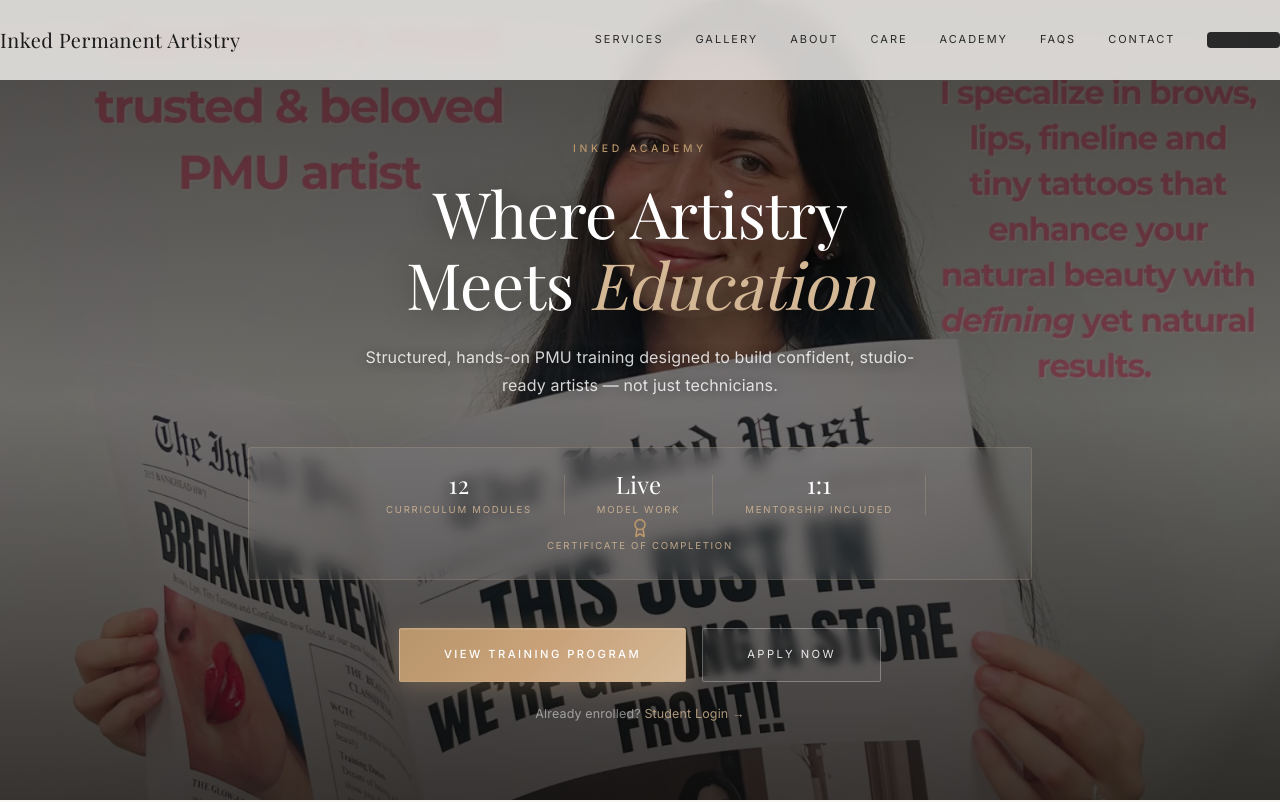
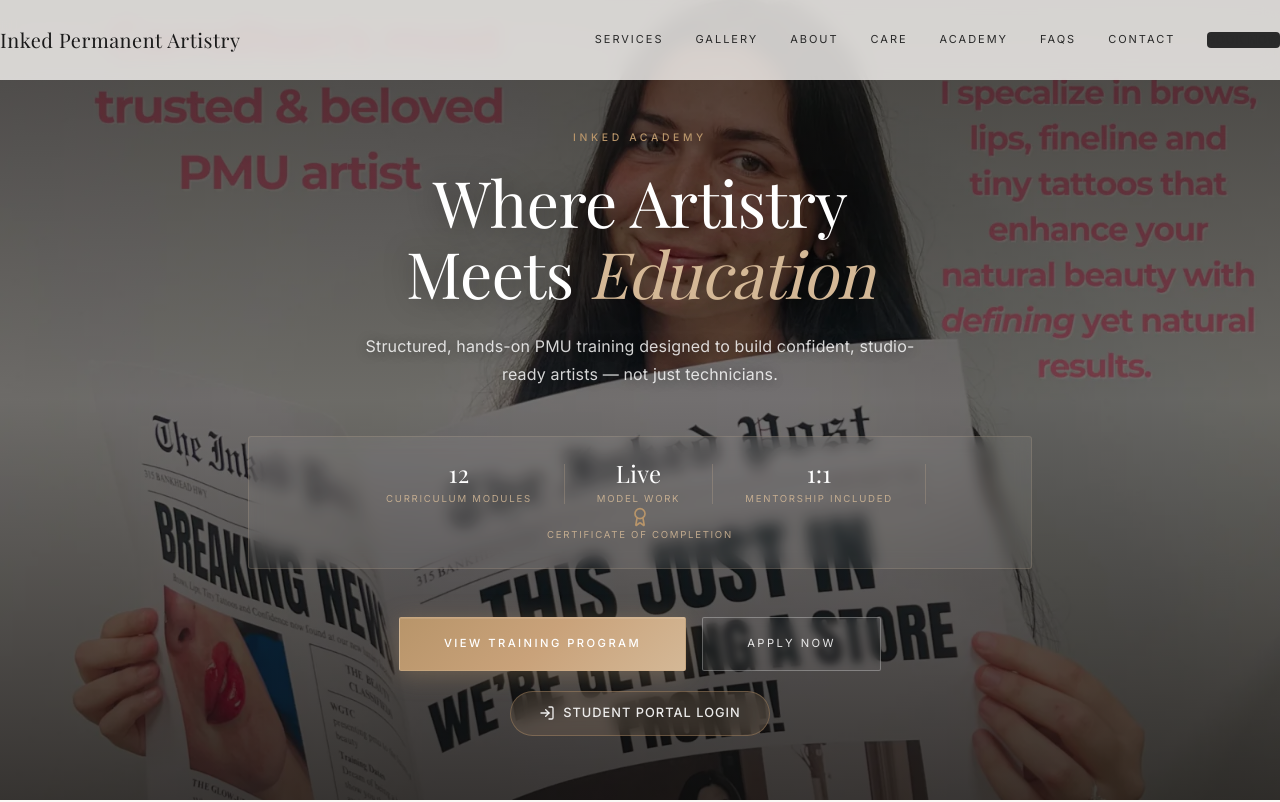
Before and after one commit to easybandz777/inked-artistry, a Next.js app: page /academy in a window 1280 px wide. Shown: the top 802 px of the page. Built offline with nearby package versions, Linux system fonts and the light colour scheme; a web font is replaced by a local one.

Commit message:
Add Student Portal Login button to academy page

```diff
--- a/src/app/academy/page.tsx
+++ b/src/app/academy/page.tsx
@@ -7,7 +7,7 @@ import { Button } from '@/components/ui/button';
 import { ACADEMY_INFO, FLAGSHIP_COURSE, CURRICULUM_MODULES } from '@/content/academy';
 import {
     GraduationCap, BookOpen, Users, Sparkles, CheckCircle,
-    ArrowRight, Palette, HeartHandshake, Clock, Award
+    ArrowRight, Palette, HeartHandshake, Clock, Award, LogIn
 } from 'lucide-react';
 
 export const metadata: Metadata = {
@@ -89,12 +89,10 @@ export default function AcademyPage() {
                                 Apply Now
                             </Link>
                         </div>
-                        <p className="academy-hero-portal-link">
-                            Already enrolled?{' '}
-                            <Link href="/academy/portal/login" className="academy-hero-portal-a">
-                                Student Login →
-                            </Link>
-                        </p>
+                        <Link href="/academy/portal/dashboard" className="student-login-btn">
+                            <LogIn className="h-4 w-4" />
+                            Student Portal Login
+                        </Link>
                     </AnimatedSection>
                 </div>
             </section>
@@ -285,6 +283,10 @@ export default function AcademyPage() {
                                 Join the Waitlist
                             </Link>
                         </div>
+                        <Link href="/academy/portal/dashboard" className="student-login-btn student-login-btn-dark">
+                            <LogIn className="h-4 w-4" />
+                            Current Student? Access Your Portal
+                        </Link>
                     </AnimatedSection>
                 </div>
             </Section>
--- a/src/app/globals.css
+++ b/src/app/globals.css
@@ -2050,3 +2050,47 @@ input:focus, textarea:focus, select:focus {
   background: var(--rose-gold);
   border-radius: 50%;
 }
+
+/* ── Student Login Button ── */
+.student-login-btn {
+  display: inline-flex;
+  align-items: center;
+  gap: 0.5rem;
+  margin-top: 1.25rem;
+  padding: 0.65rem 1.75rem;
+  font-family: var(--font-sans);
+  font-size: 0.8rem;
+  font-weight: 500;
+  letter-spacing: 0.08em;
+  text-transform: uppercase;
+  color: rgba(255,255,255,0.9);
+  background: rgba(184,149,106, 0.15);
+  border: 1px solid rgba(184,149,106, 0.4);
+  border-radius: 50px;
+  -webkit-backdrop-filter: blur(8px);
+  backdrop-filter: blur(8px);
+  text-decoration: none;
+  transition: all 0.3s ease;
+  cursor: pointer;
+}
+
+.student-login-btn:hover {
+  background: rgba(184,149,106, 0.3);
+  border-color: var(--rose-gold);
+  color: #fff;
+  box-shadow: 0 0 20px rgba(184,149,106,0.25);
+  transform: translateY(-1px);
+}
+
+.student-login-btn-dark {
+  margin-top: 1.5rem;
+  color: rgba(255,255,255,0.75);
+  background: rgba(255,255,255,0.06);
+  border-color: rgba(255,255,255,0.15);
+}
+
+.student-login-btn-dark:hover {
+  background: rgba(184,149,106,0.2);
+  border-color: var(--rose-gold);
+  color: #fff;
+}
```
Also changed, not shown: 1 other file (tests, documents, lock files or other folders).
